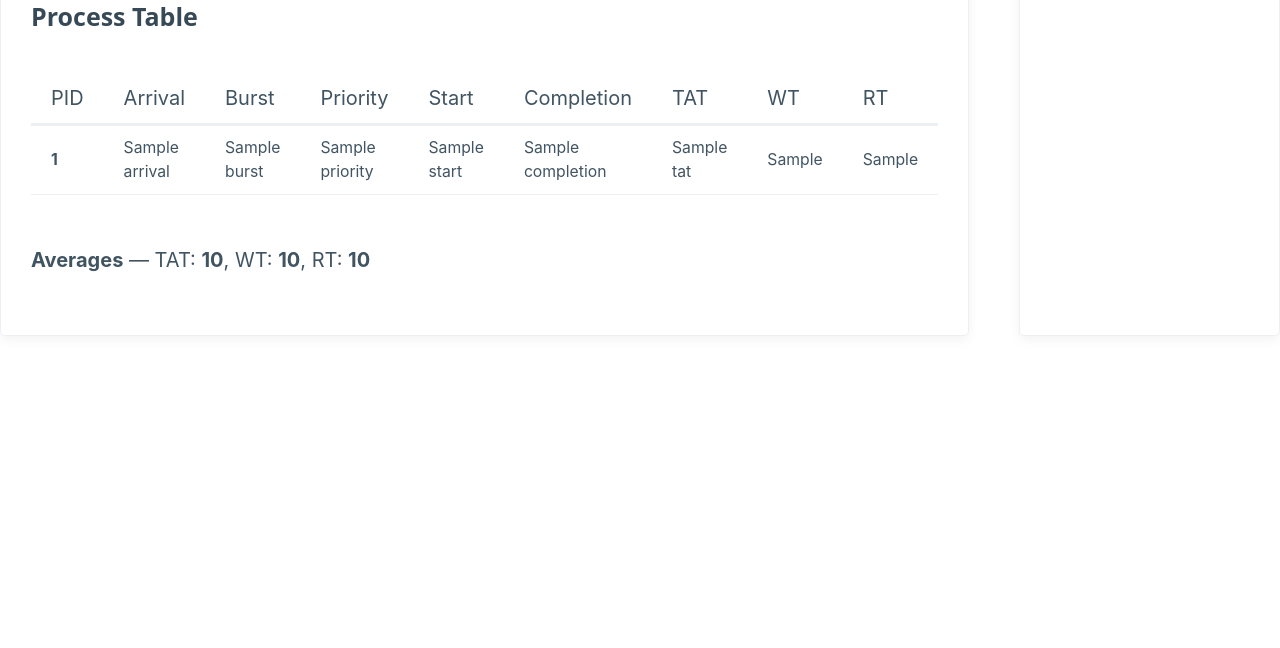
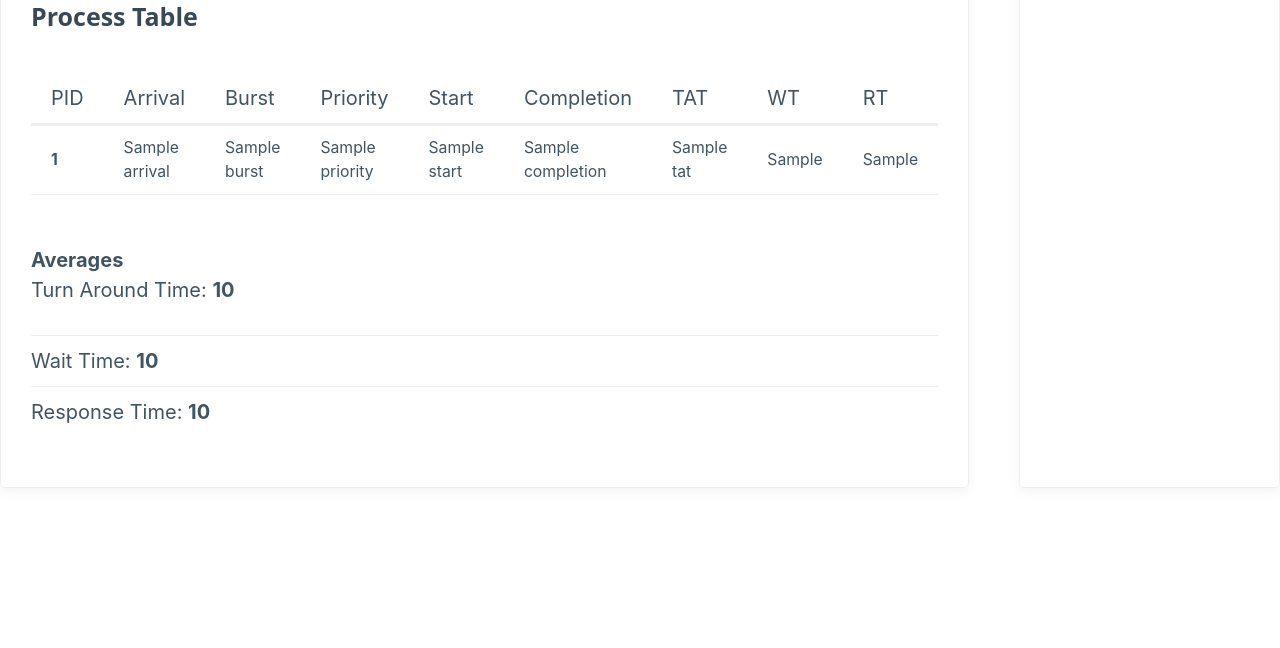
Before and after one commit to mrigankrai05/ossp-project, a Flask app: template templates/index.html in a window 1280 px wide. Shown: the part 821-1469 px from the top of the page. Before the commit the page ends 1157 px from the top, so only its background shows below. Run offline with Flask 3, Linux system fonts and the light colour scheme; the template is opened without the code that fills it: most values are stand-ins (such as "Sample title", 1, 10 or a date in 2020); some libraries are stand-ins or nearby versions.

Commit message:
`Update index.html template to display averages with horizontal rules`

```diff
--- a/templates/index.html
+++ b/templates/index.html
@@ -177,10 +177,10 @@
           </table>
         </figure>
         <p style="margin-top: 1rem;">
-          <strong>Averages</strong> —
-          TAT: <strong>{{ avgs.avg_tat|round(3) if avgs.avg_tat is not none else '-' }}</strong>,
-          WT: <strong>{{ avgs.avg_wt|round(3) if avgs.avg_wt is not none else '-' }}</strong>,
-          RT: <strong>{{ avgs.avg_rt|round(3) if avgs.avg_rt is not none else '-' }}</strong>
+          <strong>Averages</strong><br>
+          Turn Around Time: <strong>{{ avgs.avg_tat|round(3) if avgs.avg_tat is not none else '-' }}</strong><hr>
+          Wait Time: <strong>{{ avgs.avg_wt|round(3) if avgs.avg_wt is not none else '-' }}</strong><hr>
+          Response Time: <strong>{{ avgs.avg_rt|round(3) if avgs.avg_rt is not none else '-' }}</strong>
         </p>
         {% endif %}
       </article>
```
